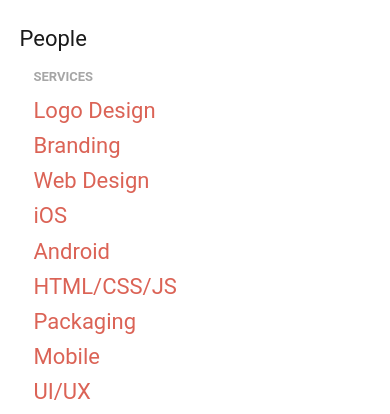
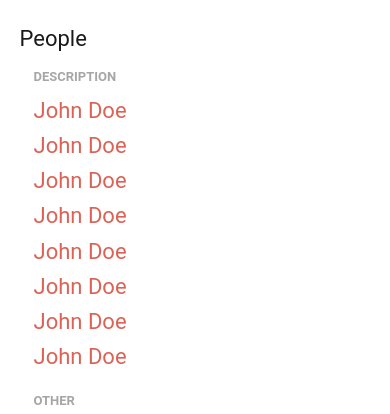
Before and after one commit to linus-honer/RoadToTheCivilWar, a plain HTML site: page index.html in a window 390 px wide. Both pictures are taken after a click on the link "Open Nav". Shown: the part 427-841 px from the top of the page. Drawn offline with nearby package versions, Linux system fonts and the light colour scheme.

Commit message:
Changed placeholder text

```diff
--- a/index.html
+++ b/index.html
@@ -76,32 +76,30 @@
                         <div class="content">
                             <ul>
                                 <li>
-									<h2>Services</h2>
+									<h2>Description</h2>
 
 									<ul class="links-list">
-										<li><a href="#0">Logo Design</a></li>
-										<li><a href="#0">Branding</a></li>
-										<li><a href="#0">Web Design</a></li>
-										<li><a href="#0">iOS</a></li>
-										<li><a href="#0">Android</a></li>
-										<li><a href="#0">HTML/CSS/JS</a></li>
-										<li><a href="#0">Packaging</a></li>
-										<li><a href="#0">Mobile</a></li>
-										<li><a href="#0">UI/UX</a></li>
-										<li><a href="#0">Prototyping</a></li>
+										<li><a href="#0">John Doe</a></li>
+                                        <li><a href="#0">John Doe</a></li>
+                                        <li><a href="#0">John Doe</a></li>
+                                        <li><a href="#0">John Doe</a></li>
+                                        <li><a href="#0">John Doe</a></li>
+                                        <li><a href="#0">John Doe</a></li>
+                                        <li><a href="#0">John Doe</a></li>
+                                        <li><a href="#0">John Doe</a></li>
 									</ul>
 								</li>
 
 								<li>
-									<h2>Projects</h2>
+									<h2>Other</h2>
 
 									<ul class="links-list">
-										<li><a href="#0">Logo Design</a></li>
-										<li><a href="#0">Branding</a></li>
-										<li><a href="#0">Web Design</a></li>
-										<li><a href="#0">iOS</a></li>
-										<li><a href="#0">Android</a></li>
-										<li><a href="#0">HTML/CSS/JS</a></li>
+										<li><a href="#0">John Doe</a></li>
+                                        <li><a href="#0">John Doe</a></li>
+                                        <li><a href="#0">John Doe</a></li>
+                                        <li><a href="#0">John Doe</a></li>
+                                        <li><a href="#0">John Doe</a></li>
+                                        <li><a href="#0">John Doe</a></li>
 									</ul>
 								</li>
                             </ul>
```
